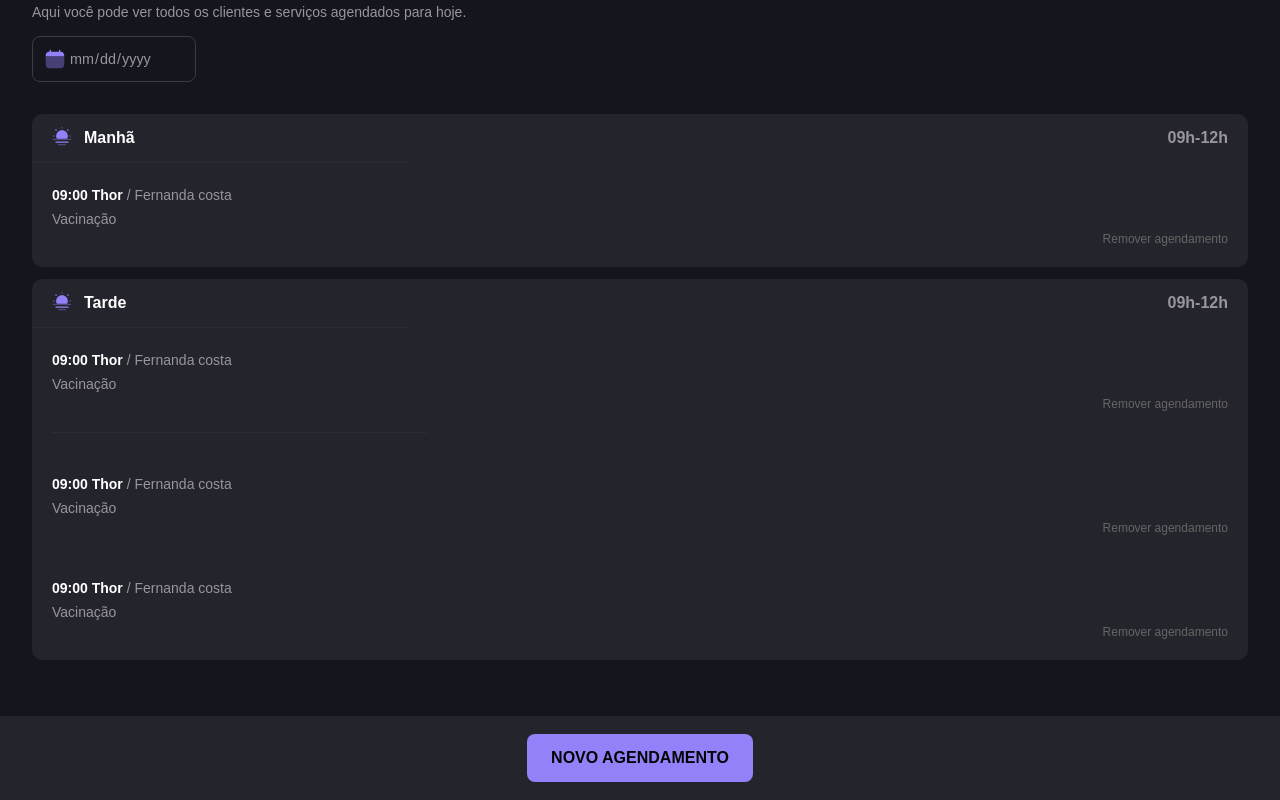
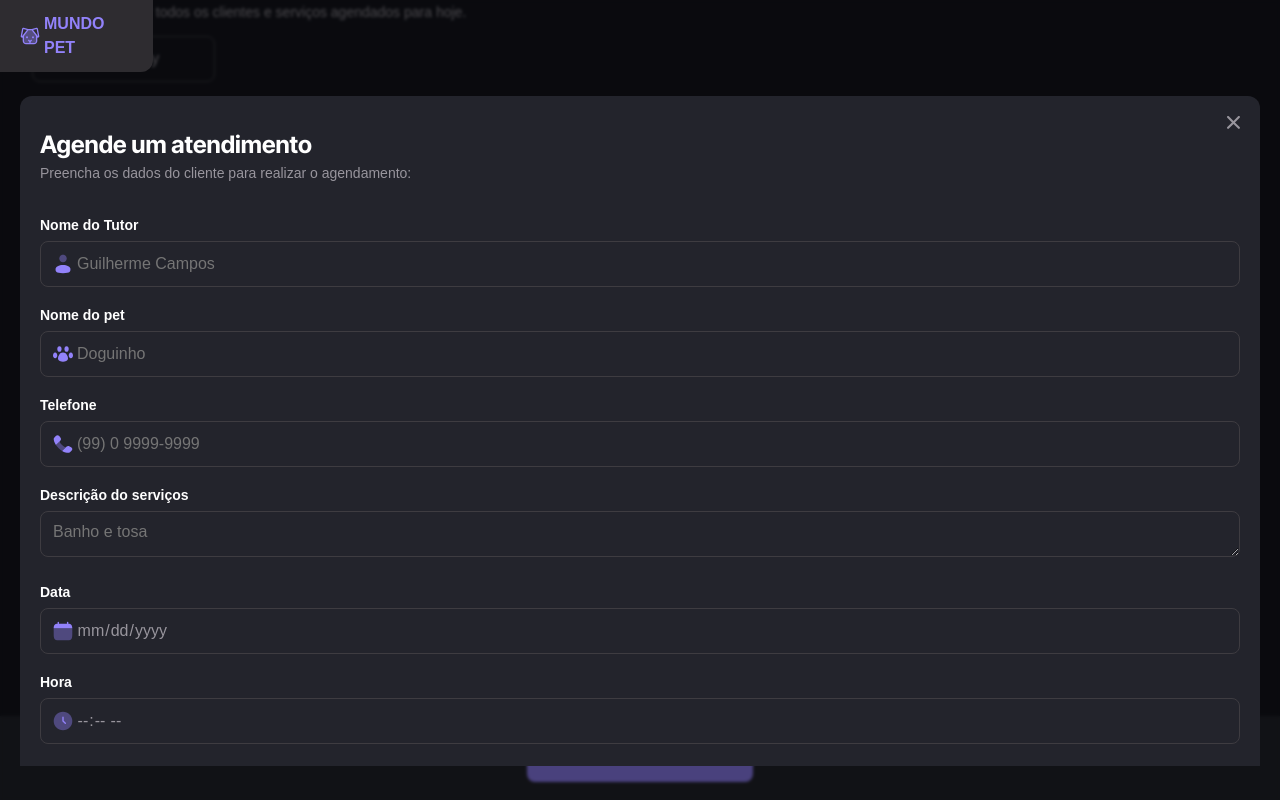
Before and after one commit to guilhermexpc/rocketseat-fs-desafio-agendamento-petshop, a plain HTML site: page index.html in a window 1280 px wide. Both pictures are taken after a click on the button "NOVO AGENDAMENTO". Shown: the part 126-926 px from the top of the page. Drawn offline with Linux system fonts and the light colour scheme; a web font is replaced by a local one.

Commit message:
add dialog modal form

```diff
--- a/index.html
+++ b/index.html
@@ -13,6 +13,9 @@
       rel="stylesheet"
     />
     <link rel="stylesheet" href="src/styles/index.css" />
+    <link rel="shortcut icon" href="src/assets/icons/logo.svg" type="image/x-icon" />
+
+    <script src="src/main.js" defer></script>
   </head>
   <body>
     <div id="logo">
@@ -83,8 +86,68 @@
     </main>
 
     <footer>
-      <button class="btn-schedule">Novo Agendamento</button>
-      <div class="schedule-buttton"></div>
+      <button class="btn-schedule-open" id="open-modal">Novo Agendamento</button>
     </footer>
+
+    <dialog id="schedule-modal">
+      <div id="logo">
+        <img src="src/assets/icons/logo.svg" alt="Logo Doguinho" />
+        <span>Mundo Pet</span>
+      </div>
+
+      <div class="schedule-container">
+        <button id="closeModal">
+          <img src="src/assets/icons/modal-close.svg" alt="" />
+        </button>
+
+        <div class="schedule-header">
+          <h2>Agende um atendimento</h2>
+          <p>Preencha os dados do cliente para realizar o agendamento:</p>
+        </div>
+
+        <form action="" class="schedule-form">
+          <label for="owner" class="label">Nome do Tutor</label>
+          <div class="input">
+            <i><img src="src/assets/icons/user-minimalitc.svg" alt="" /></i>
+            <input type="text" id="owner" placeholder="Guilherme Campos" required />
+          </div>
+
+          <label for="pet" class="label">Nome do pet</label>
+          <div class="input">
+            <i><img src="src/assets/icons/paw.svg" alt="" /></i>
+            <input type="text" id="pet" placeholder="Doguinho" required />
+          </div>
+
+          <label for="phone" class="label">Telefone</label>
+          <div class="input">
+            <i><img src="src/assets/icons/phone.svg" alt="" /></i>
+            <input type="tel" id="phone" placeholder="(99) 0 9999-9999" />
+          </div>
+
+          <label for="service" class="label">Descrição do serviços</label>
+          <div class="textarea">
+            <textarea name="" id="service" placeholder="Banho e tosa" required></textarea>
+          </div>
+
+          <label for="date" class="label">Data</label>
+          <div class="input">
+            <i>
+              <img src="src/assets/icons/calendar-minimalistic.svg" alt="" />
+            </i>
+            <input type="date" id="date" />
+          </div>
+
+          <label for="time" class="label">Hora</label>
+          <div class="input">
+            <i>
+              <img src="src/assets/icons/clock-circle.svg" alt="" />
+            </i>
+            <input type="time" id="time" />
+          </div>
+
+          <button type="submit" class="btn-default">Agendar</button>
+        </form>
+      </div>
+    </dialog>
   </body>
 </html>
--- /dev/null
+++ b/src/main.js
@@ -0,0 +1,18 @@
+const modal = document.getElementById("schedule-modal");
+const openBtn = document.getElementById("open-modal");
+const closeBtn = document.getElementById("closeModal");
+
+// Método showModal() abre o dialog como modal e adiciona o ::backdrop
+openBtn.addEventListener("click", () => {
+  modal.showModal();
+});
+
+// Método close() fecha o dialog
+closeBtn.addEventListener("click", () => {
+  modal.close();
+});
+
+document.addEventListener("DOMContentLoaded", function () {
+  // openBtn.click();
+  // modal.showModal();
+});
--- /dev/null
+++ b/src/styles/form.css
@@ -0,0 +1,113 @@
+form {
+  margin-top: 1.75rem;
+
+  button {
+    margin-top: 1.75rem;
+    margin-left: auto;
+  }
+}
+
+input,
+textarea {
+  background-color: transparent;
+  font: var(--font-calendar);
+  font-size: 1rem;
+  line-height: 1rem;
+  color: var(--content-secondary);
+  border: none;
+  outline: none;
+}
+
+/*
+input[type="date"]::-webkit-datetime-edit {
+  padding: 0;
+} */
+
+input[type="date"]::-webkit-calendar-picker-indicator {
+  width: 20px;
+  height: 20px;
+  /* margin: 0; */
+  padding: 0;
+  cursor: pointer;
+  background: url("../assets/icons/checked.svg") no-repeat;
+}
+
+input[type="time"]::-webkit-calendar-picker-indicator {
+  width: 20px;
+  height: 20px;
+  /* margin-left: auto; */
+  padding: 0;
+  cursor: pointer;
+  background: url("../assets/icons/checked.svg") no-repeat;
+}
+
+label {
+  display: block;
+  margin-top: 1rem;
+  font: var(--font-label-bs);
+  color: var(--content-primary);
+}
+
+.btn-default {
+  background-color: var(--content-brand);
+  border-radius: 0.5rem;
+  padding: 0.75rem 1.5rem;
+  text-align: center;
+  text-transform: uppercase;
+  font: var(--font-label-lg);
+  color: #050505;
+}
+
+.schedule-form label:first-child {
+  margin-top: 0;
+}
+
+.calendar {
+  display: inline-flex;
+  align-items: center;
+  padding: 0.75rem;
+  margin-top: 0.75rem;
+  gap: 0.25rem;
+  border: 1px solid var(--border-primary);
+  border-radius: 0.5rem;
+}
+
+.input {
+  display: flex;
+  align-items: center;
+  padding: 0.75rem;
+  margin-top: 0.25rem;
+  gap: 0.25rem;
+  border: 1px solid var(--border-primary);
+  border-radius: 0.5rem;
+
+  i {
+    width: 1.25rem;
+    height: 1.25rem;
+    object-fit: cover;
+  }
+}
+
+.input input[type="time"] {
+  width: 100%;
+}
+
+.input input[type="date"] {
+  width: 100%;
+}
+
+.textarea {
+  padding: 0;
+
+  textarea {
+    width: 100%;
+    max-width: 100%;
+    max-height: 6rem;
+    align-items: center;
+    padding: 0.75rem;
+    padding-bottom: 0;
+    margin-top: 0.25rem;
+    border: 1px solid var(--border-primary);
+    border-radius: 0.5rem;
+  }
+}
--- a/src/styles/global.css
+++ b/src/styles/global.css
@@ -112,7 +112,8 @@ h3 {
   color: var(--content-primary);
 }
 
-h1 {
+h1,
+h2 {
   font: var(--font-title);
 }
 
--- a/src/styles/index.css
+++ b/src/styles/index.css
@@ -1,2 +1,3 @@
 @import url(global.css);
 @import url(main.css);
+@import url(form.css);
--- a/src/styles/main.css
+++ b/src/styles/main.css
@@ -12,42 +12,9 @@
   text-transform: uppercase;
   font-weight: 700;
 }
+
 header {
   padding-top: 1.375rem;
-}
-
-.calendar {
-  display: inline-flex;
-  align-items: center;
-  padding: 0.75rem;
-  margin-top: 0.75rem;
-  gap: 0.25rem;
-  border: 1px solid var(--border-primary);
-  border-radius: 0.5rem;
-
-  input {
-    background-color: transparent;
-    font: var(--font-calendar);
-    font-size: 0.9rem;
-    line-height: 1rem;
-    color: var(--content-secondary);
-    border: none;
-    outline: none;
-  }
-
-  input[type="date"]::-webkit-datetime-edit {
-    padding: 0;
-  }
-
-  input[type="date"]::-webkit-calendar-picker-indicator {
-    width: 20px;
-    height: 20px;
-    margin: 0;
-    margin-left: -0.5rem;
-    padding: 0;
-    cursor: pointer;
-    background: url("../assets/icons/checked.svg") no-repeat;
-  }
 }
 
 .cards {
@@ -90,7 +57,6 @@ header {
   .separator {
     height: 1px;
     width: 100%;
-    max-width: 375px;
     background-color: var(--card-linebreak);
   }
 
@@ -135,7 +101,7 @@ footer {
   padding-block: 1.125rem;
   background-color: var(--background-tertiary);
 
-  .btn-schedule {
+  .btn-schedule-open {
     background-color: var(--content-brand);
     border-radius: 0.5rem;
     padding: 0.75rem 1.5rem;
@@ -145,3 +111,30 @@ footer {
     color: #050505;
   }
 }
+
+/* Estilo do container do modal */
+dialog {
+  width: 100%;
+  max-width: none;
+  border: none;
+  background-color: transparent;
+
+  .schedule-container {
+    border-radius: 0.75rem;
+    background-color: var(--background-tertiary);
+    padding-inline: 1.25rem;
+    padding-block: 1.25rem 2.5rem;
+    margin-top: 1.5rem;
+    margin-inline: 1.25rem;
+  }
+
+  #closeModal {
+    margin-left: auto;
+  }
+}
+
+/* Estilo do fundo escurecido (backdrop) */
+dialog::backdrop {
+  background-color: rgba(0, 0, 0, 0.5);
+  backdrop-filter: blur(1.5px);
+}
```
Also changed, not shown: src/assets/icons/close-small.svg, src/assets/icons/modal-close.svg (added).
